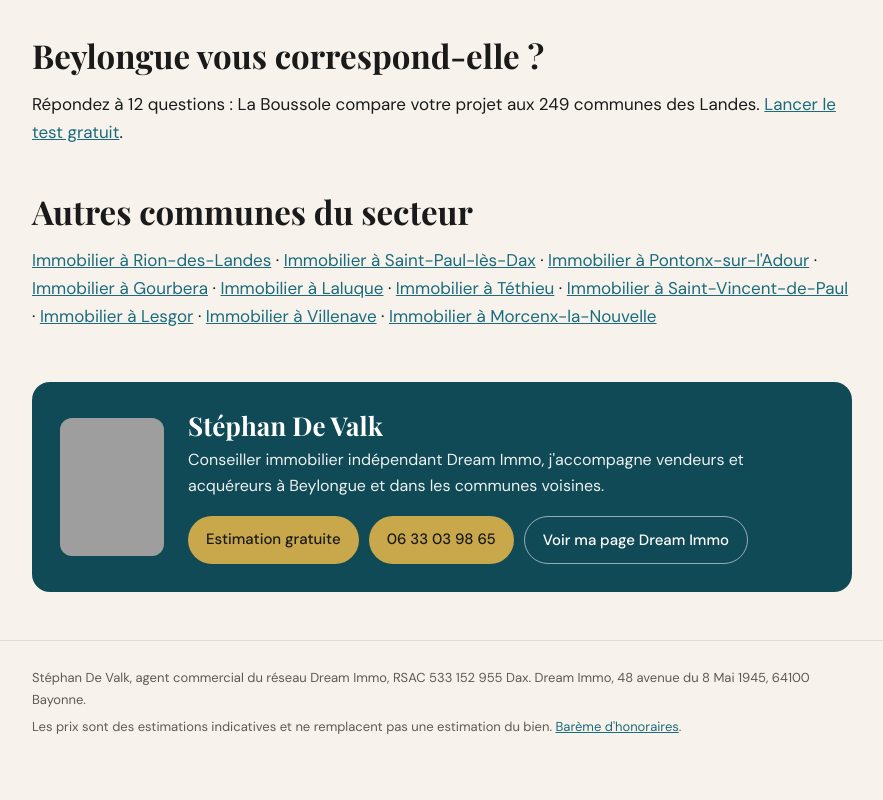
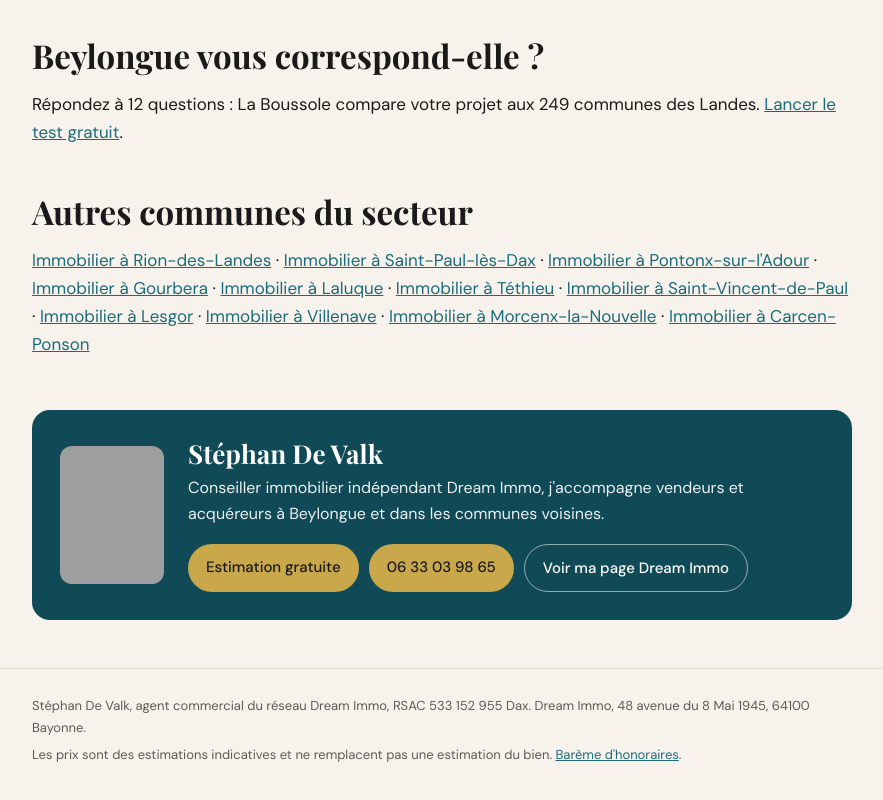
Before and after one commit to Stephdevalk/boussole-landes, a plain HTML site: page beylongue/index.html in a window 1280 px wide. Shown: the part 1802-2602 px from the top of the page, without its empty margins (198-1081 px from the left). Before the commit the page ends 2576 px from the top, so only its background shows below. Drawn offline with nearby package versions, Linux system fonts and the light colour scheme; grey boxes are pictures that could not be loaded; a web font is replaced by a local one.

Commit message:
Update index.html

```diff
--- a/beylongue/index.html
+++ b/beylongue/index.html
@@ -104,7 +104,7 @@ footer p+p{margin-top:6px}
 </section>
 <section>
 <h2>Autres communes du secteur</h2>
-<p><a href="/rion-des-landes/">Immobilier à Rion-des-Landes</a> · <a href="/saint-paul-les-dax/">Immobilier à Saint-Paul-lès-Dax</a> · <a href="/pontonx-sur-l-adour/">Immobilier à Pontonx-sur-l'Adour</a> · <a href="/gourbera/">Immobilier à Gourbera</a> · <a href="/laluque/">Immobilier à Laluque</a> · <a href="/tethieu/">Immobilier à Téthieu</a> · <a href="/saint-vincent-de-paul/">Immobilier à Saint-Vincent-de-Paul</a> · <a href="/lesgor/">Immobilier à Lesgor</a> · <a href="/villenave/">Immobilier à Villenave</a> · <a href="/morcenx-la-nouvelle/">Immobilier à Morcenx-la-Nouvelle</a></p>
+<p><a href="/rion-des-landes/">Immobilier à Rion-des-Landes</a> · <a href="/saint-paul-les-dax/">Immobilier à Saint-Paul-lès-Dax</a> · <a href="/pontonx-sur-l-adour/">Immobilier à Pontonx-sur-l'Adour</a> · <a href="/gourbera/">Immobilier à Gourbera</a> · <a href="/laluque/">Immobilier à Laluque</a> · <a href="/tethieu/">Immobilier à Téthieu</a> · <a href="/saint-vincent-de-paul/">Immobilier à Saint-Vincent-de-Paul</a> · <a href="/lesgor/">Immobilier à Lesgor</a> · <a href="/villenave/">Immobilier à Villenave</a> · <a href="/morcenx-la-nouvelle/">Immobilier à Morcenx-la-Nouvelle</a> · <a href="/carcen-ponson/">Immobilier à Carcen-Ponson</a></p>
 </section>
 <div class="adv" id="contact">
 <img src="https://img.netty.immo/dreamimmo/assets/nego/226@222x320.jpg" alt="Stéphan De Valk, conseiller immobilier à Beylongue" loading="lazy">
```
